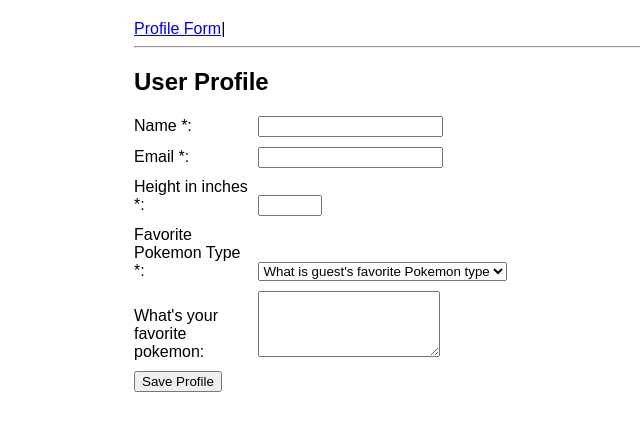
After one commit to benspangberg-arch/buildFlask, a Flask app: page /profile in a window 1280 px wide. The commit adds this page. Shown: the top 431 px of the page, without its empty margins (206-846 px from the left). Run offline with Flask 3, Linux system fonts and the light colour scheme.

Commit message:
initial commit

```diff
--- a/app.py
+++ b/app.py
@@ -1,15 +1,26 @@
-from flask import Flask, render_template
+from flask import Flask, render_template, request, redirect, url_for
 
 app = Flask(__name__)
+app.secret_key = 'top-secret'
 
 
 @app.route('/')
-def benMovies():
-    return render_template( 'benSite.html')
+def index():
+    return redirect(url_for('profile'))
 
-
-
-@app.route('/aboutme')
-
-def aboutMe():
-    return render_template("aboutme.html")
+@app.route('/profile', methods=['GET', 'POST'])
+def profile():
+    if request.method == 'POST':
+        name = request.form.get('name', '').strip()
+        email = request.form.get('email', '').strip()
+        quan = request.form.get('quan', '').strip()
+        comments = request.form.get('comments', '').strip()
+        rel = request.form.get('rel', '').strip()
+        accommodations = request.form.get('accommodations') == "yes" # True if checked
+# Validation
+        if not name or not email or not quan or not rel:
+            error = "Please fill in all required fields"
+            return render_template('profileForm.html', error=error)
+        return render_template(
+            'profileSuccess.html',name=name,email=email,quan=quan,comments=comments,rel=rel,accommodations=accommodations)
+    return render_template('profileForm.html')
--- a/templates/base.html
+++ b/templates/base.html
@@ -1,19 +1,19 @@
 <!DOCTYPE html>
-
-<html>
-     <head>
-        <title>{% block title %}{% endblock %}</title>
-        <link rel="stylesheet" href="{{url_for('static', filename='style.css')}}">
-        {% block extrahead %}{% endblock %}
-
-     </head>
-
-     <body>
-        <header><h1>welcome</h1></header>
+<html lang="en">
+<head>
+    <meta charset="UTF-8">
+    <meta name="viewport" content="width=device-width, initial-scale=1.0">
+    <title>Document</title>
+    <link rel="stylesheet" type="text/css" href="{{ url_for('static', filename='style.css') }}">
 
 
-        {% block content %} {% endblock %}
 
-
-     </body>
+</head>
+<body>
+    <nav>
+        <a href="{{ url_for('profile') }}">Profile Form</a>|
+    </nav>
+    <hr>
+    {% block content %}{% endblock %}
+</body>
 </html>
--- /dev/null
+++ b/templates/profileForm.html
@@ -0,0 +1,50 @@
+{% extends "base.html" %} {% block content %}
+<h2>User Profile</h2>
+{% if error %}
+<p class="error">{{ error }}</p>
+{% endif %}
+<form method="POST">
+  <div>
+    <label for="name">Name *:</label>
+    <input type="text" id="name" name="name" required />
+  </div>
+  <div>
+    <label for="email">Email *:</label>
+    <input type="email" id="email" name="email" required />
+  </div>
+  <div>
+    <label for="height">Height in inches *:</label>
+    <input type="number" id="quan" name="quan" min="1" max="100" required />
+  </div>
+  <div>
+    <label for="rel">Favorite Pokemon Type *:</label>
+    <select id="rel" name="rel" required>
+      <option value="">What is guest's favorite Pokemon type</option>
+      <option value="Steel">Steel</option>
+      <option value="Fairy">Fairy</option>
+      <option value="Grass">Grass</option>
+      <option value="Rock">Rock</option>
+      <option value="Ground">Ground</option>
+      <option value="Electric">Electric</option>
+      <option value="Water">Water</option>
+      <option value="Fire">Fire</option>
+      <option value="Psychic">Psychic</option>
+      <option value="Poison">Poison</option>
+      <option value="Normal">Normal</option>
+      <option value="Dark">Dark</option>
+      <option value="Flying">Flying</option>
+      <option value="Dragon">Dragon</option>
+      <option value="Ice">Ice</option>
+      <option value="Ghost">Ghost</option>
+      <option value="Bug">Bug</option>
+      <option value="Fighting">Fighting</option>
+
+    </select>
+  </div>
+  <div>
+    <label for="pokemon">What's your favorite pokemon:</label>
+    <textarea id="pokemon" name="pokemon" rows="4"></textarea>
+  </div>
+  <button type="submit">Save Profile</button>
+</form>
+{% endblock %}
```
Also changed, not shown: static/style.css (+4 -4 lines), templates/aboutme.html (deleted, +0 -12 lines), templates/benSite.html (deleted, +0 -16 lines), templates/profileSuccess.html (added, +19 -0 lines), static/images/French_Bulldog.jpg (deleted).
